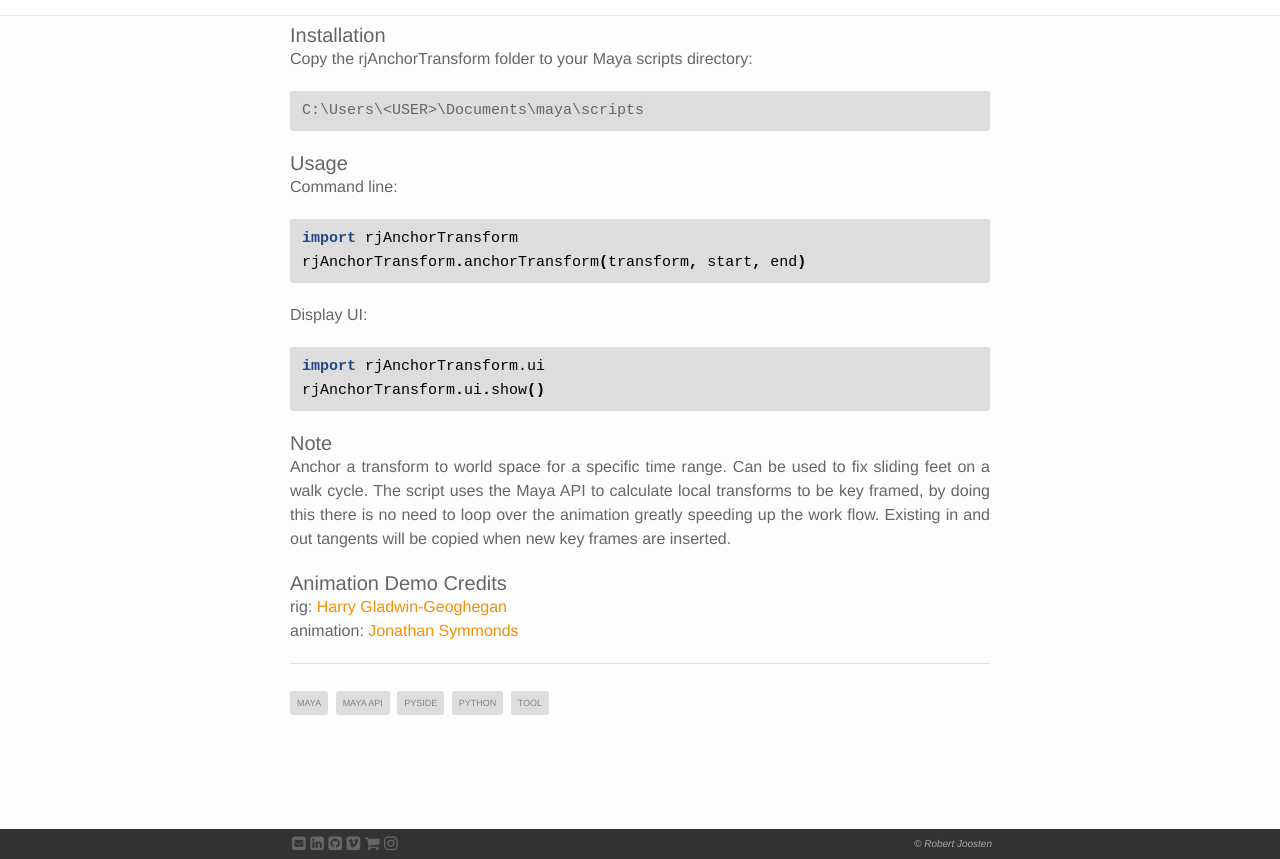
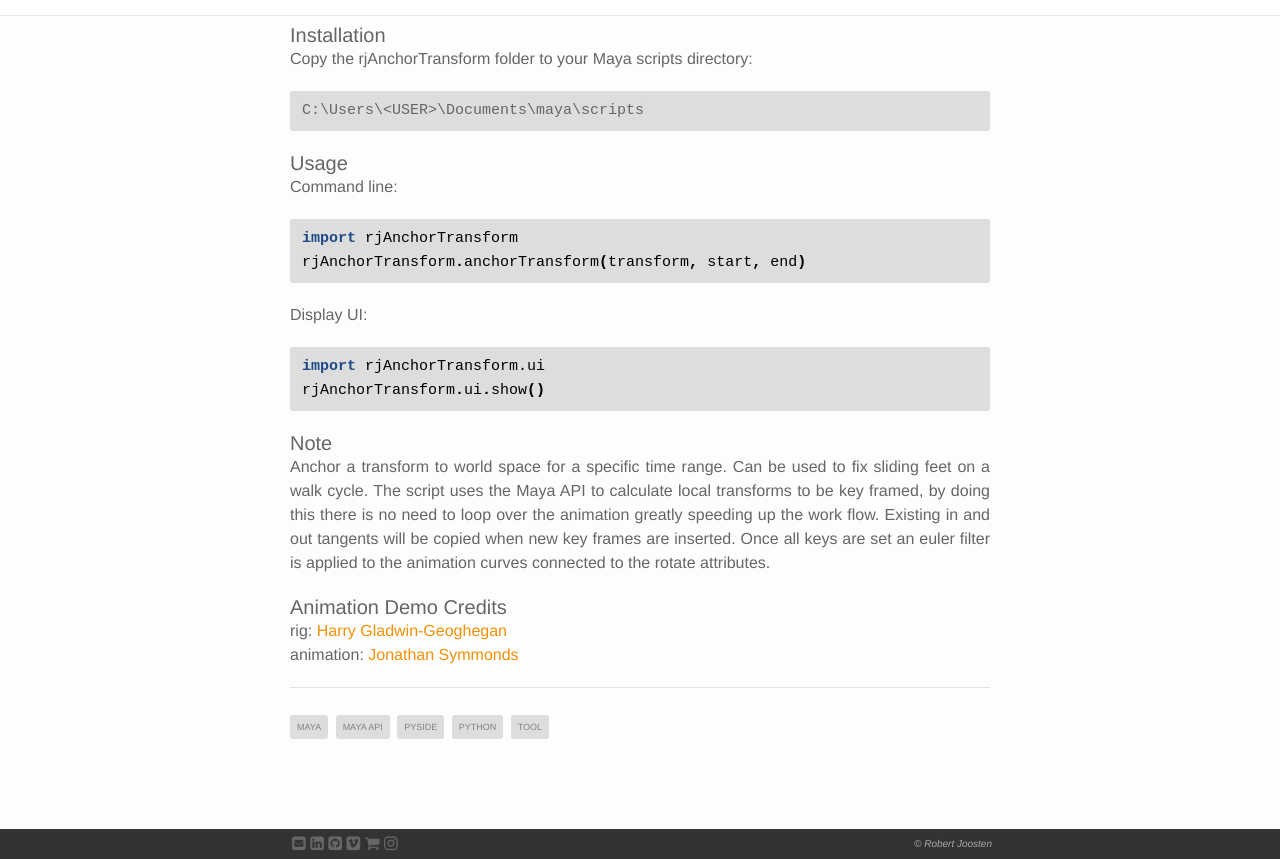
Before and after one commit to robertjoosten/robertjoosten.github.io, a Jekyll site: the page built from _projects/anchor_transform.markdown, in a window 1280 px wide and 900 px high, scrolled down 516 px, cut to the strip 41-900 px from the top of the window. Built offline with Jekyll 4.4.1, drawn with Linux system fonts in a browser that asks for light colours; nearby versions of some CDN libraries.

Commit message:
update project

```diff
--- a/_projects/anchor_transform.markdown
+++ b/_projects/anchor_transform.markdown
@@ -34,7 +34,7 @@ rjAnchorTransform.ui.show()
 {% endhighlight %}
 
 <h4>Note</h4>
-<p class="justify">Anchor a transform to world space for a specific time range. Can be used to fix sliding feet on a walk cycle. The script uses the Maya API to calculate local transforms to be key framed, by doing this there is no need to loop over the animation greatly speeding up the work flow. Existing in and out tangents will be copied when new key frames are inserted.</p>
+<p class="justify">Anchor a transform to world space for a specific time range. Can be used to fix sliding feet on a walk cycle. The script uses the Maya API to calculate local transforms to be key framed, by doing this there is no need to loop over the animation greatly speeding up the work flow. Existing in and out tangents will be copied when new key frames are inserted. Once all keys are set an euler filter is applied to the animation curves connected to the rotate attributes.</p>
 
 <h4>Animation Demo Credits</h4>
 rig: <a href="https://www.highend3d.com/maya/downloads/character-rigs/c/dinorig-for-maya" target="_blank">Harry Gladwin-Geoghegan</a><br>
```
